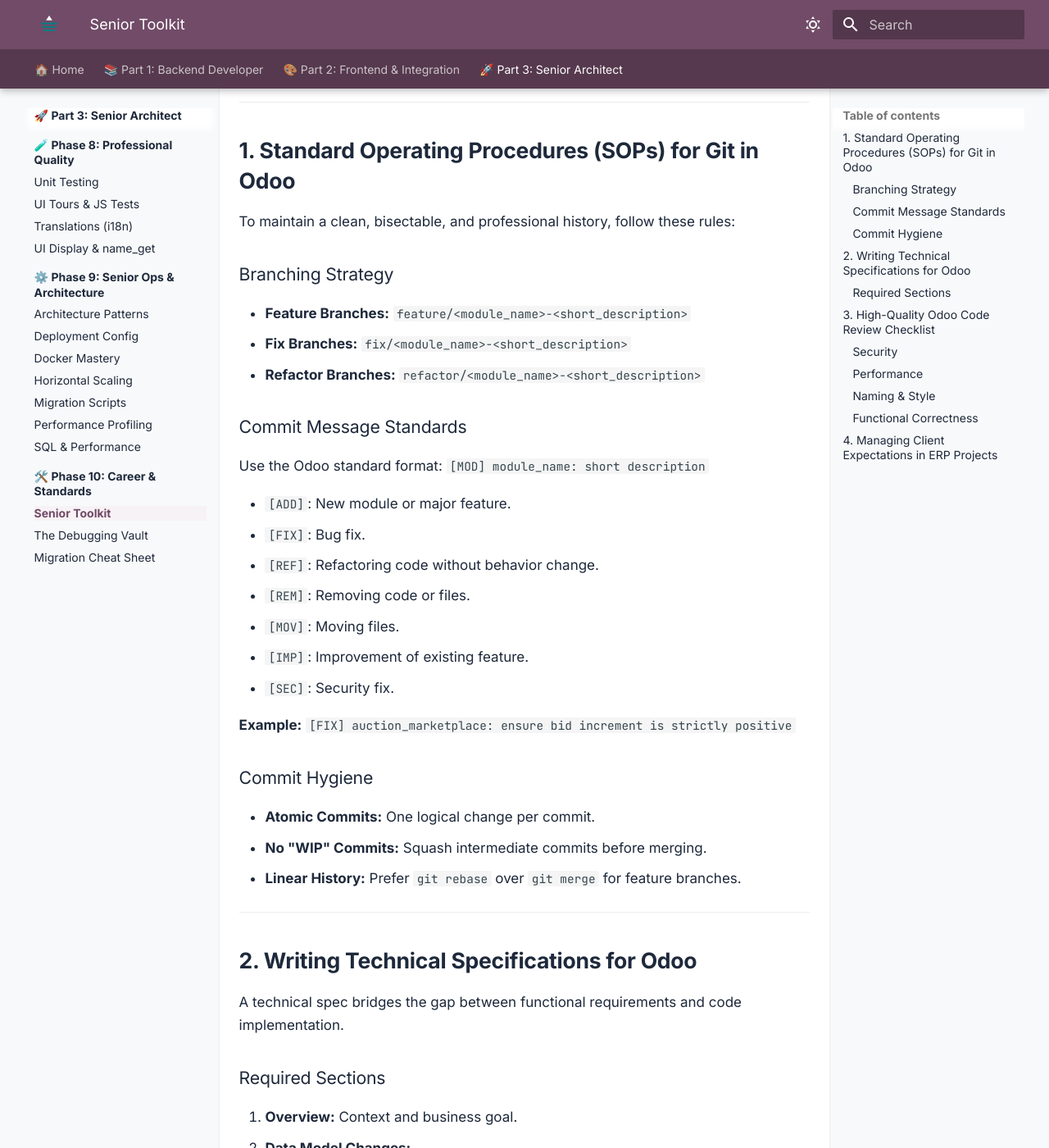
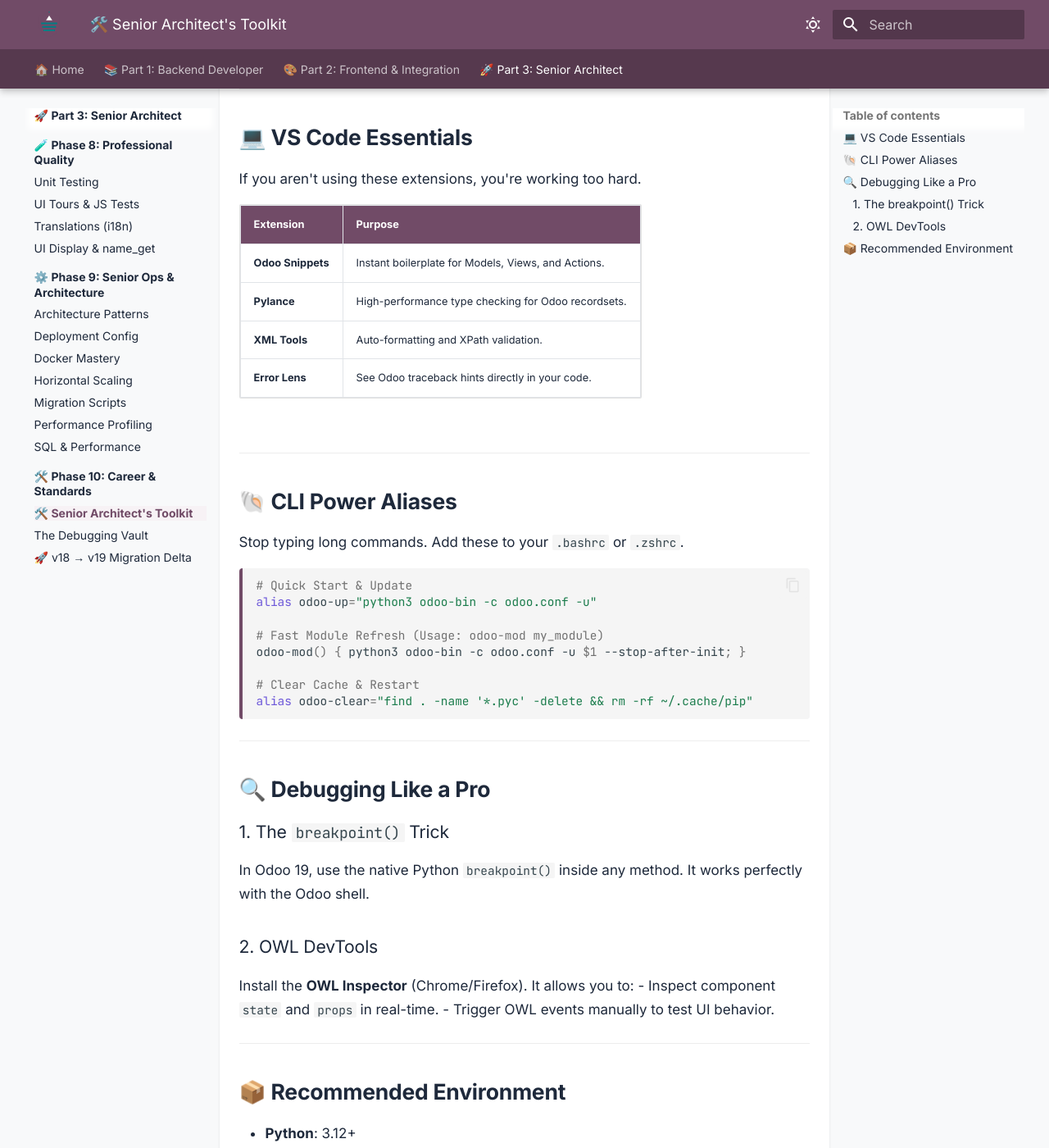
Before and after one commit to Kashyap-001/odoo19-docs, an MkDocs documentation site: the page built from docs/advanced/senior_toolkit.md, in a window 1280 px wide and 1400 px high, scrolled down 227 px. Shown: the whole window at 82% size. Built offline with MkDocs 1.6.1 and Material for MkDocs 9.7.7, drawn with Linux system fonts in a browser that asks for light colours; some of the changed text lies outside the part shown.

Commit message:
feat: add v18-v19 Migration Delta, Senior Toolkit, and enable Copy-to-Clipboard UX

````diff
--- a/docs/advanced/senior_toolkit.md
+++ b/docs/advanced/senior_toolkit.md
@@ -1,111 +1,54 @@
-# Senior Toolkit: Professional Odoo Development
+# 🛠️ The Senior Architect's Toolkit
 
-This toolkit provides the standards and procedures required for high-level Odoo engineering and project management.
+Being a Senior Odoo Architect isn't just about code; it's about the tools you use to build faster and more reliably. Here is the exact setup used for professional Odoo 19 development.
 
 ---
 
-## 1. Standard Operating Procedures (SOPs) for Git in Odoo
+## 💻 VS Code Essentials
+If you aren't using these extensions, you're working too hard.
 
-To maintain a clean, bisectable, and professional history, follow these rules:
-
-### Branching Strategy
-*   **Feature Branches:** `feature/<module_name>-<short_description>`
-*   **Fix Branches:** `fix/<module_name>-<short_description>`
-*   **Refactor Branches:** `refactor/<module_name>-<short_description>`
-
-### Commit Message Standards
-Use the Odoo standard format: `[MOD] module_name: short description`
-
-*   `[ADD]`: New module or major feature.
-*   `[FIX]`: Bug fix.
-*   `[REF]`: Refactoring code without behavior change.
-*   `[REM]`: Removing code or files.
-*   `[MOV]`: Moving files.
-*   `[IMP]`: Improvement of existing feature.
-*   `[SEC]`: Security fix.
-
-**Example:**
-`[FIX] auction_marketplace: ensure bid increment is strictly positive`
-
-### Commit Hygiene
-*   **Atomic Commits:** One logical change per commit.
-*   **No "WIP" Commits:** Squash intermediate commits before merging.
-*   **Linear History:** Prefer `git rebase` over `git merge` for feature branches.
+| Extension | Purpose |
+| :--- | :--- |
+| **Odoo Snippets** | Instant boilerplate for Models, Views, and Actions. |
+| **Pylance** | High-performance type checking for Odoo recordsets. |
+| **XML Tools** | Auto-formatting and XPath validation. |
+| **Error Lens** | See Odoo traceback hints directly in your code. |
 
 ---
 
-## 2. Writing Technical Specifications for Odoo
+## 🐚 CLI Power Aliases
+Stop typing long commands. Add these to your `.bashrc` or `.zshrc`.
 
-A technical spec bridges the gap between functional requirements and code implementation.
+```bash
+# Quick Start & Update
+alias odoo-up="python3 odoo-bin -c odoo.conf -u"
 
-### Required Sections
-1.  **Overview:** Context and business goal.
-2.  **Data Model Changes:**
-    *   New models (Name, Inherit, Description).
-    *   New fields (Name, Type, String, Help, Attributes like `readonly`, `required`).
-3.  **Business Logic:**
-    *   Methods to override (e.g., `create`, `write`, `action_confirm`).
-    *   New methods and their logic (pseudo-code or flowcharts).
-    *   Computed fields and their dependencies (`@api.depends`).
-    *   Constraints (`@api.constrains` and SQL constraints).
-4.  **UI/UX Changes:**
-    *   View modifications (XPath locations).
-    *   New menus and actions.
-    *   Specific widget requirements (e.g., `selection_badge`).
-5.  **Security:**
-    *   New Groups (XML IDs and Category).
-    *   Access Rights (ACLs).
-    *   Record Rules (Row-level security).
-6.  **Performance Considerations:**
-    *   Expected data volume.
-    *   Need for SQL indexes.
-    *   Avoidance of O(N) operations in loops.
+# Fast Module Refresh (Usage: odoo-mod my_module)
+odoo-mod() { python3 odoo-bin -c odoo.conf -u $1 --stop-after-init; }
+
+# Clear Cache & Restart
+alias odoo-clear="find . -name '*.pyc' -delete && rm -rf ~/.cache/pip"
+```
 
 ---
 
-## 3. High-Quality Odoo Code Review Checklist
+## 🔍 Debugging Like a Pro
 
-### Security
-*   [ ] Is `sudo()` used sparingly and justified?
-*   [ ] Are ACLs (`ir.model.access.csv`) defined for all new models?
-*   [ ] Are record rules sufficient to prevent data leakage between users/companies?
-*   [ ] Is there any potential for SQL injection (using `self.env.cr.execute` with string formatting)?
+### 1. The `breakpoint()` Trick
+In Odoo 19, use the native Python `breakpoint()` inside any method. It works perfectly with the Odoo shell.
 
-### Performance
-*   [ ] Are there any "Database queries in a loop"? (N+1 problem)
-*   [ ] Are computed fields using `depends` correctly to avoid over-computation?
-*   [ ] Are large datasets handled with `search_fetch()` or `batches`?
-*   [ ] Is `mapped()` used instead of manual loops for field extraction?
-
-### Naming & Style
-*   [ ] Does it follow Odoo's [official coding guidelines](https://www.odoo.com/documentation/17.0/developer/reference/standard_modules/coding_guidelines.html)?
-*   [ ] Are field names descriptive and follow Odoo conventions (e.g., `_id` for M2O, `_ids` for O2M/M2M)?
-*   [ ] Are XML IDs unique and descriptive?
-
-### Functional Correctness
-*   [ ] Does the code handle "Multi-company" environments correctly?
-*   [ ] Are `ensure_one()` checks present where a single record is expected?
-*   [ ] Are translations handled via `_()`?
+### 2. OWL DevTools
+Install the **OWL Inspector** (Chrome/Firefox). It allows you to:
+- Inspect component `state` and `props` in real-time.
+- Trigger OWL events manually to test UI behavior.
 
 ---
 
-## 4. Managing Client Expectations in ERP Projects
-
-ERP implementations are high-stakes. Manage them professionally:
-
-1.  **Standard First:** Always demonstrate how to achieve a goal using standard Odoo features before proposing a customization. "Configuration over Customization."
-2.  **The 80/20 Rule:** 80% of the value often comes from 20% of the features. Identify "Must-haves" vs "Nice-to-haves" early.
-3.  **Clear Boundaries:** Define the "Out of Scope" explicitly in every specification.
-4.  **Frequent Demos:** Show progress weekly. Never wait until the end of a 3-month project to show a feature.
-5.  **Technical Debt Warning:** Explain the long-term maintenance cost of complex customizations (migration effort, potential bugs).
-6.  **Data is King:** Remind clients that software is only as good as the data they put into it. Start data cleaning early.
+## 📦 Recommended Environment
+- **Python**: 3.12+
+- **PostgreSQL**: 16+
+- **Node.js**: 20+ (for OWL/JS linting)
+- **Docker**: For testing against different Odoo versions without polluting your local machine.
 
 ---
-
-<div class="feedback-container">
-    <span class="feedback-label">Was this page helpful?</span>
-    <div class="feedback-buttons">
-        <button class="feedback-btn" onclick="sendFeedback(true)">👍 Yes</button>
-        <button class="feedback-btn" onclick="sendFeedback(false)">👎 No</button>
-    </div>
-</div>
+*Tip: A Senior developer spends 30% of their time improving their tools and 70% building features.*
--- a/docs/migration/cheat_sheet.md
+++ b/docs/migration/cheat_sheet.md
@@ -1,55 +1,54 @@
-# Odoo 19 Migration Cheat Sheet
+# 🚀 Odoo 18 to Odoo 19: The Migration Delta
 
-Use this guide to quickly update your modules from Odoo 18 to Odoo 19.
+This guide tracks the critical technical changes between Odoo 18 and 19. If you are migrating a module or preparing for v19 development, these are the "Senior" breaking changes you must know.
 
 ---
 
-## 🏗️ Configuration & Environment
-| Feature | Odoo 18 | Odoo 19 (Modern) |
-| :--- | :--- | :--- |
-| **Python Version** | 3.10 | **3.12** (Recommended) |
-| **Server Port** | `xmlrpc_port` | **`http_port`** |
-| **Longpolling Port** | `chat_port` | **`gevent_port`** |
+## 🏗️ Core Framework & ORM
+
+### 1. `SQL()` Wrapper is Now Mandatory
+The old `cr.execute(f"SELECT ...")` style is deprecated in favor of the `SQL()` wrapper to prevent SQL injection and handle parameter formatting automatically.
+- **v18**: `cr.execute("SELECT id FROM table WHERE name = %s", (name,))`
+- **v19**: `self.env.cr.execute(SQL("SELECT id FROM %I WHERE name = %s", table, name))`
+
+### 2. Search & Fetch Optimization
+The `search_fetch()` method is now the preferred way to retrieve data for performance.
+- **Why**: It combines searching and reading into a single database trip, reducing round-trips for large recordsets.
+
+### 3. Recordset `copy()` Behavior
+Strict validation has been added to `copy_data()`. Default values in `_inherits` are handled more explicitly to prevent data leakage between original and duplicate records.
 
 ---
 
-## 🧠 ORM & Python Changes
-| Feature | Odoo 18 | Odoo 19 (Modern) |
-| :--- | :--- | :--- |
-| **Model Name** | `_name` required | **Optional** (Auto-derived from ClassName) |
-| **Constraints** | `_sql_constraints = []` | **`_name = models.Constraint()`** |
-| **Indexes** | `index=True` | **`_name = models.Index()`** |
-| **Domains** | `('child_ids', '=', False)` | **`('child_ids', 'not any!', [])`** (Faster) |
-| **O2M Search** | `('child_ids', '!=', False)` | **`('child_ids', 'any!', [])`** |
-| **Decorators** | `@api.returns` | **REMOVED** (Use type hints) |
+## 🎨 Frontend & OWL 2.0
+
+### 1. Removal of Legacy Widget Mixins
+Several legacy `Widget` and `Class` mixins from v15/v16 that were still supported in v18 have been fully removed. All frontend logic must now be pure OWL components.
+
+### 2. `bus_service` Enhancements
+The `bus_service` now supports more granular channel subscriptions, allowing for better real-time updates in multi-company environments without overloading the long-polling server.
+
+### 3. Strict Prop Validation
+OWL 2.0 in Odoo 19 enforces stricter `props` validation. Components passing undeclared props will now throw explicit warnings in the developer console.
 
 ---
 
-## 🎨 Views & XML Changes
-| Feature | Odoo 18 | Odoo 19 (Modern) |
-| :--- | :--- | :--- |
-| **List View** | `<tree>` | **`<list>`** |
-| **Kanban Card** | `<t t-name="kanban-box">` | **`<card>`** |
-| **QWeb Output** | `<span t-esc="..."/>` | **`<span t-out="..."/>`** |
-| **View Overrides** | `mode="primary"` | **`mode="inner"`** (Surgical replace) |
-| **Template Extension** | Standard `<xpath>` | **`inheritance_mode="inner"`** (Root only) |
+## 🛠️ View & UI Changes
+
+### 1. `<searchpanel>` Performance
+The `searchpanel` has been refactored to use lazy-loading by default. For large datasets (like thousands of categories), this significantly improves view load time.
+
+### 2. Advanced View XML Syntax
+- **Graph Views**: New attributes for better controlling stack behavior.
+- **Pivot Views**: Enhanced `disable_linking` logic for security-sensitive data.
 
 ---
 
-## 🌐 JavaScript (OWL) Changes
-| Feature | Odoo 18 | Odoo 19 (Modern) |
-| :--- | :--- | :--- |
-| **Inheritance** | `Class.include({})` | **DELETED** (Use `patch`) |
-| **Patching** | `@web/core/utils/patch` | **Strict `super.setup()` required** |
-| **UI Shell** | Top Menu | **Collapsible Sidebar** |
-| **Registry** | `category("views")` | **Standardized categories** |
+## 📝 Senior Migration Checklist
+1. [ ] Audit all custom SQL queries and wrap them in `SQL()`.
+2. [ ] Replace `search().read()` patterns with `search_fetch()`.
+3. [ ] Verify OWL component props against the new 2.0 schema.
+4. [ ] Test multi-company record access in the new `bus_service` channels.
 
 ---
-
-<div class="feedback-container">
-    <span class="feedback-label">Was this page helpful?</span>
-    <div class="feedback-buttons">
-        <button class="feedback-btn" onclick="sendFeedback(true)">👍 Yes</button>
-        <button class="feedback-btn" onclick="sendFeedback(false)">👎 No</button>
-    </div>
-</div>
+*Stay ahead of the curve. Odoo 19 is about performance and security.*
--- a/mkdocs.yml
+++ b/mkdocs.yml
@@ -106,6 +106,8 @@
       - "About Us": about.md
       - "📊 My Progress": dashboard.md
       - "📜 Senior Cheat Sheets": advanced/cheat_sheets.md
+      - "🚀 v18 → v19 Migration Delta": migration/cheat_sheet.md
+      - "🛠️ Senior Architect's Toolkit": advanced/senior_toolkit.md
   - "📚 Part 1: Backend Developer":
       - "🚀 Phase 1: Foundations":
           - "Odoo 19 Architecture": foundation/architecture.md
````
Also changed, not shown: README.md (+2 -0 lines).
